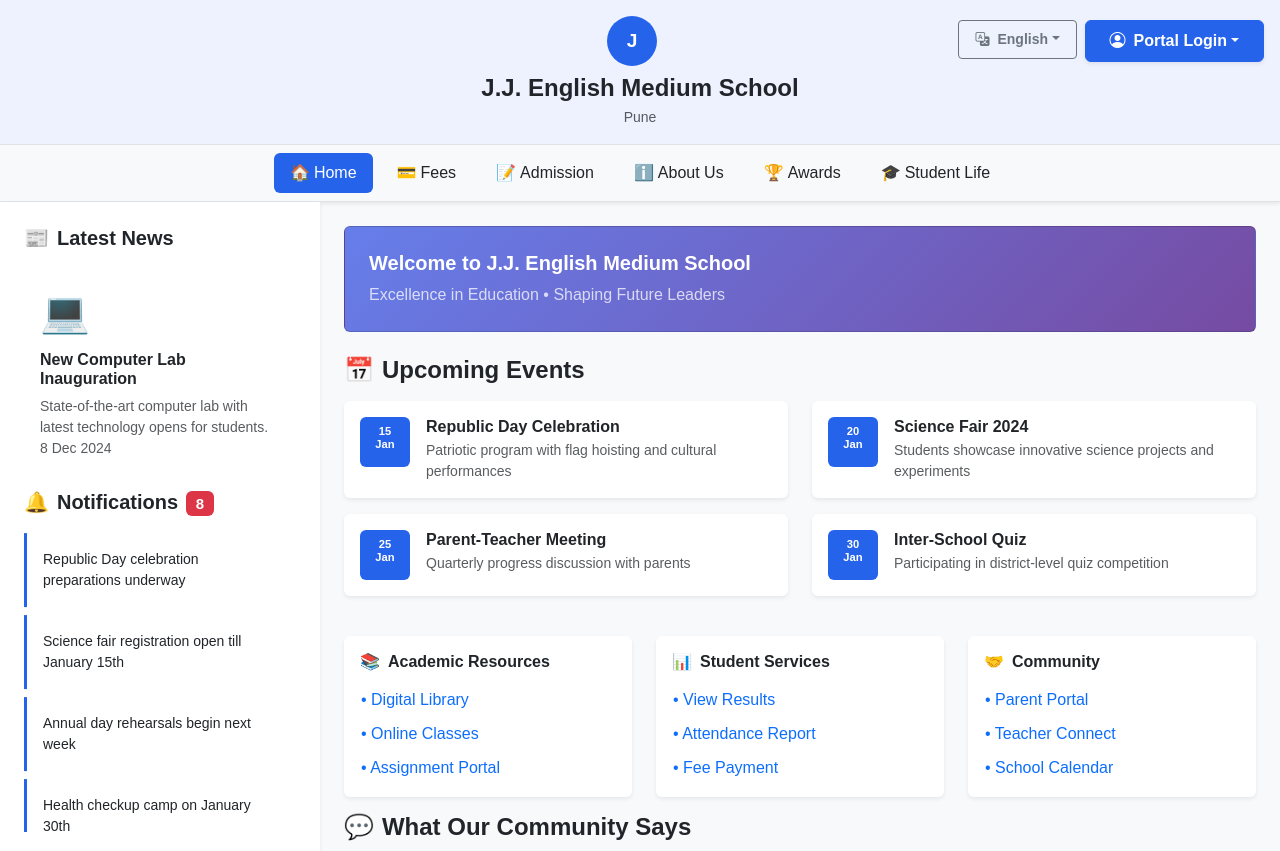
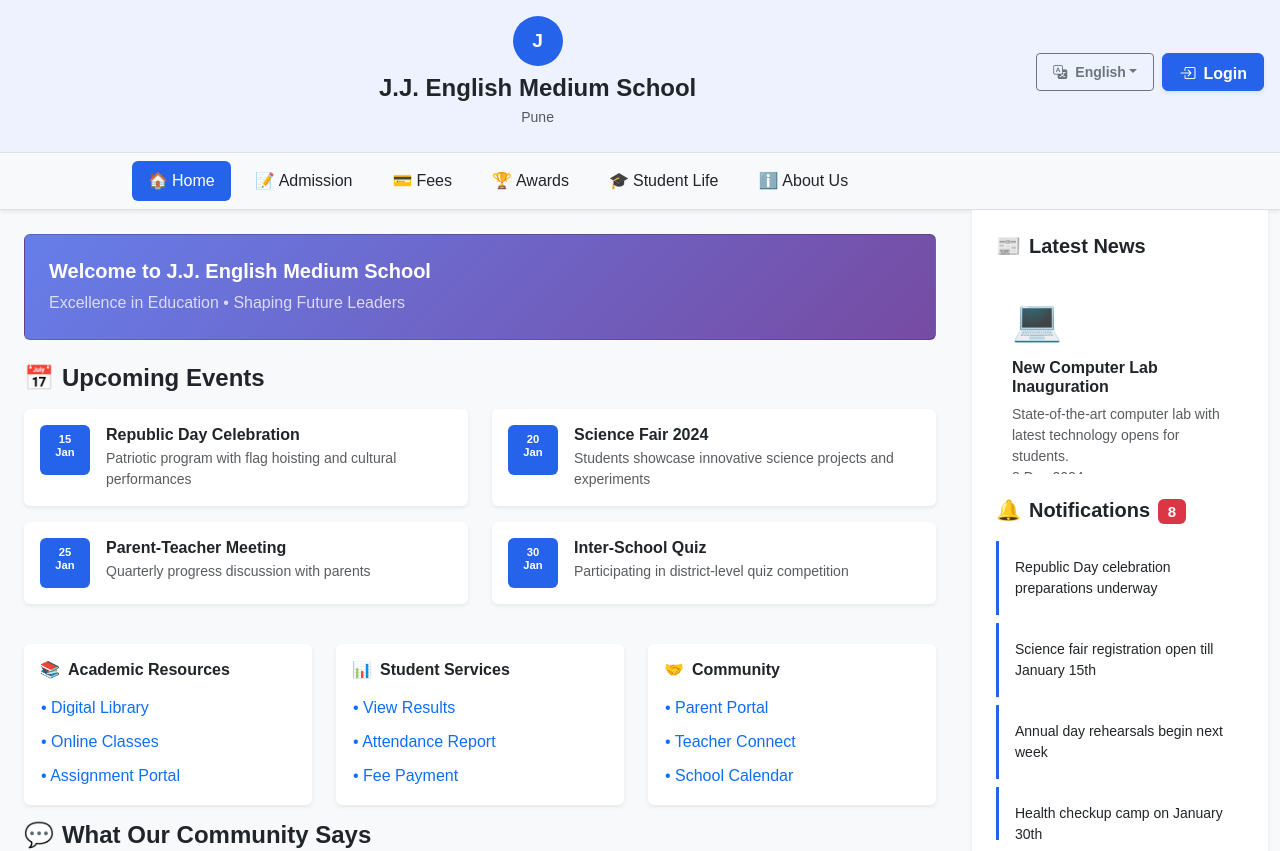
Before and after one commit to SevanandYadav/edu-tech-saas, a Next.js app: page /jj in a window 1280 px wide. Shown: the top 851 px of the page. Built offline with nearby package versions, Linux system fonts and the light colour scheme.

Commit message:
orientaion

```diff
--- a/src/components/SchoolDashboard.tsx
+++ b/src/components/SchoolDashboard.tsx
@@ -38,13 +38,15 @@ export default function SchoolDashboard({ school }: SchoolDashboardProps) {
           />
           <Container fluid>
             <Row>
-              <DashboardSidebar school={school} />
               <Col lg={9} className="p-2 p-md-4">
                 <DashboardContent
                   school={school}
                   activeMenu={activeMenu}
                   uploadedPhotos={uploadedPhotos}
                 />
+              </Col>
+              <Col lg={3} className="mt-3 mt-lg-0">
+                <DashboardSidebar school={school} />
               </Col>
             </Row>
           </Container>
--- a/src/components/UserMenu.tsx
+++ b/src/components/UserMenu.tsx
@@ -83,10 +83,15 @@ export default function UserMenu({ school, onPhotosUploaded }: UserMenuProps) {
     <Dropdown>
       <Dropdown.Toggle
         variant="success"
-        className="fw-semibold px-4 py-2 shadow-sm"
+        size="sm"
+        className="fw-semibold px-1 py-1 d-flex align-items-center justify-content-center text-white"
+        style={{ width: '60px', height: '32px', fontSize: '0.75rem', whiteSpace: 'nowrap', overflow: 'hidden', minWidth: '60px', maxWidth: '60px' }}
+        bsPrefix="btn"
       >
-        <i className={`${getRoleIcon()} me-2`}></i>
-        {user.displayName}
+        <span className="d-flex align-items-center text-white">
+          <i className={`${getRoleIcon()} me-1 text-white`} style={{ fontSize: '0.7rem' }}></i>
+          <span className="text-truncate text-white">{user.displayName}</span>
+        </span>
       </Dropdown.Toggle>
       <Dropdown.Menu className="shadow-lg border-0 mt-2" style={{ minWidth: '200px' }}>
         <Dropdown.Header className="text-muted small fw-bold">
--- a/src/components/dashboard/DashboardHeader.tsx
+++ b/src/components/dashboard/DashboardHeader.tsx
@@ -22,18 +22,18 @@ export default function DashboardHeader({ school, activeMenu, setActiveMenu, onP
   const [showLoginModal, setShowLoginModal] = useState(false);
   const [selectedLoginType, setSelectedLoginType] = useState('');
 
-  const handleLoginClick = (loginType: string) => {
-    setSelectedLoginType(loginType);
+  const handleLoginClick = () => {
+    setSelectedLoginType('Login');
     setShowLoginModal(true);
   };
 
   const menuItems = [
     { id: 'home', label: t.home, icon: '🏠' },
+    { id: 'admission', label: t.admission, icon: '📝' },
     { id: 'fees', label: t.fees, icon: '💳' },
-    { id: 'admission', label: t.admission, icon: '📝' },
-    { id: 'about', label: t.aboutUs, icon: 'ℹ️' },
     { id: 'awards', label: t.awards, icon: '🏆' },
-    { id: 'student-life', label: t.studentLife, icon: '🎓' }
+    { id: 'student-life', label: t.studentLife, icon: '🎓' },
+    { id: 'about', label: t.aboutUs, icon: 'ℹ️' }
   ];
 
   return (
@@ -47,6 +47,7 @@ export default function DashboardHeader({ school, activeMenu, setActiveMenu, onP
                 variant="outline-secondary"
                 size="sm"
                 className="fw-semibold px-2 py-1"
+                style={{ width: '60px', height: '32px' }}
               >
                 <i className="bi bi-translate"></i>
               </Dropdown.Toggle>
@@ -67,43 +68,35 @@ export default function DashboardHeader({ school, activeMenu, setActiveMenu, onP
             {isLoggedIn ? (
               <UserMenu school={school} onPhotosUploaded={onPhotosUploaded} />
             ) : (
-              <Dropdown>
-                <Dropdown.Toggle
-                  variant="primary"
-                  size="sm"
-                  className="fw-semibold px-2 py-1"
-                  style={{ backgroundColor: school.primaryColor, borderColor: school.primaryColor }}
+              <button
+                className="btn btn-primary btn-sm fw-semibold px-2 py-1"
+                onClick={handleLoginClick}
+                style={{ backgroundColor: school.primaryColor, borderColor: school.primaryColor, width: '60px', height: '32px' }}
               >
-                  <i className="bi bi-person-circle"></i>
-                </Dropdown.Toggle>
-                <Dropdown.Menu className="shadow-lg border-0 mt-2" style={{ minWidth: '200px' }}>
-                  <Dropdown.Header className="text-muted small fw-bold">{t.selectLoginType}</Dropdown.Header>
-                  <Dropdown.Item onClick={() => handleLoginClick(t.studentPortal)} className="py-2">
-                    <i className="bi bi-mortarboard-fill me-2 text-primary"></i>
-                    {t.studentPortal}
-                  </Dropdown.Item>
-                  <Dropdown.Item onClick={() => handleLoginClick(t.teacherPortal)} className="py-2">
-                    <i className="bi bi-person-workspace me-2 text-success"></i>
-                    {t.teacherPortal}
-                  </Dropdown.Item>
-                  <Dropdown.Item onClick={() => handleLoginClick(t.parentPortal)} className="py-2">
-                    <i className="bi bi-people-fill me-2 text-info"></i>
-                    {t.parentPortal}
-                  </Dropdown.Item>
-                  <Dropdown.Item onClick={() => handleLoginClick(t.adminPanel)} className="py-2">
-                    <i className="bi bi-gear-fill me-2 text-warning"></i>
-                    {t.adminPanel}
-                  </Dropdown.Item>
-                </Dropdown.Menu>
-              </Dropdown>
+                <i className="bi bi-box-arrow-in-right"></i>
+              </button>
             )}
           </div>
         </div>
 
         {/* School info */}
         <div className="d-flex align-items-center justify-content-center mb-2 position-relative">
+          <div className="d-flex flex-column align-items-center position-relative school-info" style={{ left: '-8%', maxWidth: '85%' }}>
+          <style>{`
+            .school-info {
+              overflow: hidden;
+              text-overflow: ellipsis;
+              white-space: nowrap;
+            }
+            @media (min-width: 992px) {
+              .school-info {
+                left: -8% !important;
+                max-width: 70% !important;
+              }
+            }
+          `}</style>
             <div
-            className="rounded-circle d-flex align-items-center justify-content-center text-white fw-bold me-3"
+              className="rounded-circle d-flex align-items-center justify-content-center text-white fw-bold mb-2"
               style={{
                 backgroundColor: school.primaryColor,
                 width: '50px',
@@ -113,6 +106,9 @@ export default function DashboardHeader({ school, activeMenu, setActiveMenu, onP
             >
               {school.displayName.charAt(0)}
             </div>
+            <h1 className="h4 h-md-3 fw-bold text-dark mb-1">{school.displayName}</h1>
+            <p className="text-muted mb-0 small">{school.location}</p>
+          </div>
 
           {/* Desktop buttons - positioned absolutely */}
           <div className="d-none d-md-flex position-absolute end-0 me-3 gap-2">
@@ -121,6 +117,7 @@ export default function DashboardHeader({ school, activeMenu, setActiveMenu, onP
                 variant="outline-secondary"
                 size="sm"
                 className="fw-semibold px-3 py-2"
+                style={{ height: '38px' }}
               >
                 <i className="bi bi-translate me-2"></i>
                 {languageNames[language]}
@@ -142,44 +139,21 @@ export default function DashboardHeader({ school, activeMenu, setActiveMenu, onP
             {isLoggedIn ? (
               <UserMenu school={school} onPhotosUploaded={onPhotosUploaded} />
             ) : (
-              <Dropdown>
-                <Dropdown.Toggle
-                  variant="primary"
-                  className="fw-semibold px-4 py-2 shadow-sm"
-                  style={{ backgroundColor: school.primaryColor, borderColor: school.primaryColor }}
+              <button
+                className="btn btn-primary fw-semibold px-3 py-2 shadow-sm"
+                onClick={handleLoginClick}
+                style={{ backgroundColor: school.primaryColor, borderColor: school.primaryColor, height: '38px' }}
               >
-                  <i className="bi bi-person-circle me-2"></i>
-                  {t.portalLogin}
-                </Dropdown.Toggle>
-                <Dropdown.Menu className="shadow-lg border-0 mt-2" style={{ minWidth: '200px' }}>
-                  <Dropdown.Header className="text-muted small fw-bold">{t.selectLoginType}</Dropdown.Header>
-                  <Dropdown.Item onClick={() => handleLoginClick(t.studentPortal)} className="py-2">
-                    <i className="bi bi-mortarboard-fill me-2 text-primary"></i>
-                    {t.studentPortal}
-                  </Dropdown.Item>
-                  <Dropdown.Item onClick={() => handleLoginClick(t.teacherPortal)} className="py-2">
-                    <i className="bi bi-person-workspace me-2 text-success"></i>
-                    {t.teacherPortal}
-                  </Dropdown.Item>
-                  <Dropdown.Item onClick={() => handleLoginClick(t.parentPortal)} className="py-2">
-                    <i className="bi bi-people-fill me-2 text-info"></i>
-                    {t.parentPortal}
-                  </Dropdown.Item>
-                  <Dropdown.Item onClick={() => handleLoginClick(t.adminPanel)} className="py-2">
-                    <i className="bi bi-gear-fill me-2 text-warning"></i>
-                    {t.adminPanel}
-                  </Dropdown.Item>
-                </Dropdown.Menu>
-              </Dropdown>
+                <i className="bi bi-box-arrow-in-right me-2"></i>
+                {t.login || 'Login'}
+              </button>
             )}
           </div>
         </div>
 
-        <h1 className="h4 h-md-3 fw-bold text-dark mb-1">{school.displayName}</h1>
-        <p className="text-muted mb-0 small">{school.location}</p>
       </div>
 
-      <Nav className="justify-content-center bg-light py-2 overflow-auto">
+      <Nav className="justify-content-start bg-light py-2 overflow-auto" style={{ paddingLeft: '10%' }}>
         <div className="d-flex flex-nowrap" style={{ minWidth: 'max-content' }}>
           {menuItems.map((item) => (
             <Nav.Link
--- a/src/components/dashboard/DashboardSidebar.tsx
+++ b/src/components/dashboard/DashboardSidebar.tsx
@@ -76,7 +76,7 @@ export default function DashboardSidebar({ school }: DashboardSidebarProps) {
   };
 
   return (
-    <Col lg={3} className="bg-white shadow-sm p-4">
+    <div className="bg-white shadow-sm p-3 p-md-4 h-100">
       <div className="mb-4">
         <h5 className="fw-bold text-dark mb-3">
           <span className="me-2">📰</span>
@@ -125,6 +125,6 @@ export default function DashboardSidebar({ school }: DashboardSidebarProps) {
           <small className="text-muted fw-medium">{content.principalName}</small>
         </Card.Body>
       </Card>
-    </Col>
+    </div>
   );
 }
--- a/src/contexts/UserContext.tsx
+++ b/src/contexts/UserContext.tsx
@@ -31,7 +31,7 @@ export function UserProvider({ children }: { children: ReactNode }) {
     setUser({
       username,
       role: roleMap[role] || 'student',
-      displayName: `Demo ${role.split(' ')[0]}`
+      displayName: 'Demo'
     });
   };
 
```
Lines whose indentation alone changed are shown as unchanged.
